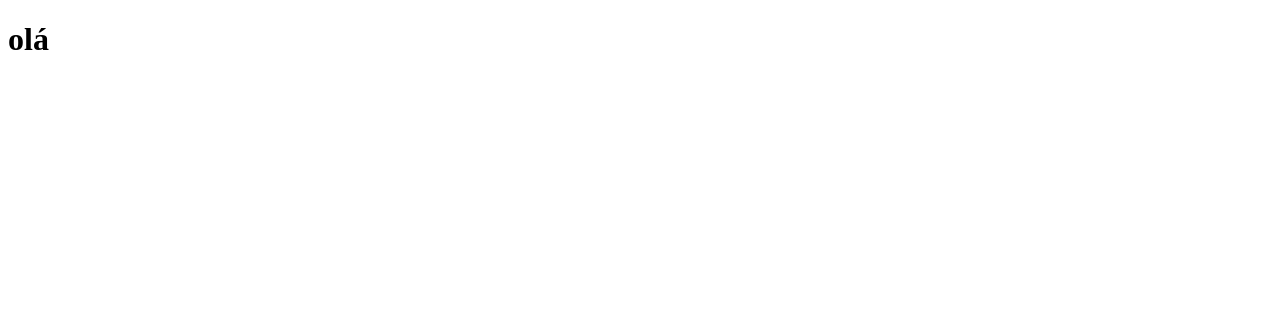
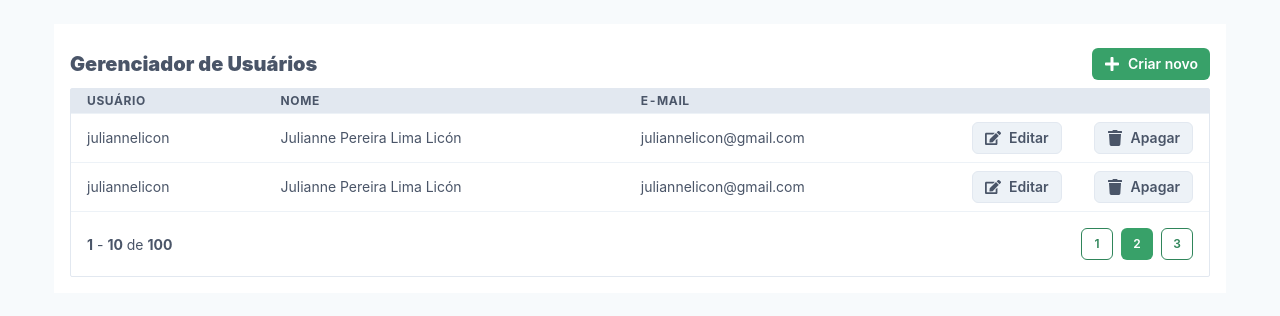
Before and after one commit to juliannelima/crud-nextjs-chakra, a Next.js app: page / in a window 1280 px wide. Shown: the top 316 px of the page. Built offline with nearby package versions, Linux system fonts and the light colour scheme.

Commit message:
Adiciona página listagem de usuários

```diff
--- a/src/pages/_app.tsx
+++ b/src/pages/_app.tsx
@@ -1,6 +1,13 @@
+import { ChakraProvider } from "@chakra-ui/react";
+
+import { theme } from "../styles/theme";
 
 function MyApp({ Component, pageProps }) {
-  return <Component {...pageProps} />
+  return (
+    <ChakraProvider theme={theme}>
+      <Component {...pageProps} />
+    </ChakraProvider>
+  )
 }
 
 export default MyApp
--- a/src/pages/index.tsx
+++ b/src/pages/index.tsx
@@ -1,6 +1,201 @@
+import {
+  Flex,
+  Box,
+  Heading,
+  Text,
+  Table,
+  Thead,
+  Tr,
+  Th,
+  Tbody,
+  Td,
+  Button,
+  IconButton,
+  Icon,
+  Stack,
+  useBreakpointValue
+} from '@chakra-ui/react';
+
+import { FaEdit, FaTrash, FaPlus } from 'react-icons/fa'
 
 export default function Home() {
+  const isLgVerison = useBreakpointValue({
+    base: false,
+    lg: true,
+  });
+
+  const isMdVerison = useBreakpointValue({
+    base: false,
+    md: true,
+  });
+
   return (
-    <h1>olá</h1>
+    <Flex
+      w="100%"
+      maxWidth={1220}
+      mx="auto"
+      px="6"
+      my="6"
+    >
+
+      <Box flex="1" p="4" bg="white">
+        <Flex
+          justify="space-between"
+          align="center"
+          py="2"
+        >
+          <Heading
+            fontSize={["sm", "lg", "xl"]}
+            fontWeight="black"
+            color="gray.600"
+          >
+            Gerenciador de Usuários
+          </Heading>
+          <Button
+            as={useBreakpointValue({ base: IconButton, md: Button })}
+            size="sm"
+            fontSize="sm"
+            colorScheme="green"
+            leftIcon={<Icon as={FaPlus} fontSize="16" />}
+            icon={<Icon as={FaPlus} fontSize="16" />}
+          >
+            Criar novo
+          </Button>
+        </Flex>
+
+        <Box
+          border="1px"
+          borderRadius="sm"
+          borderColor="gray.200"
+        >
+          <Table size="sm">
+            <Thead bg="gray.200">
+              <Tr>
+                <Th>Usuário</Th>
+                {isLgVerison && <Th>Nome</Th>}
+                {isMdVerison && <Th>E-mail</Th>}
+                <Th width="8"></Th>
+                <Th width="8"></Th>
+              </Tr>
+            </Thead>
+            <Tbody>
+              <Tr >
+                <Td>juliannelicon</Td>
+                {isLgVerison && <Td>Julianne Pereira Lima Licón</Td>}
+                {isMdVerison && <Td>juliannelicon@gmail.com</Td>}
+                <Td>
+                  <Button
+                    as={useBreakpointValue({ base: IconButton, md: Button })}
+                    variant="outline"
+                    size="sm"
+                    fontSize="sm"
+                    leftIcon={<Icon as={FaEdit} fontSize="16"/>}
+                    icon={<Icon as={FaEdit} fontSize="16"/>}
+                  >
+                    Editar
+                  </Button>
+                </Td>
+                <Td>
+                  <Button
+                    as={useBreakpointValue({ base: IconButton, md: Button })}
+                    variant="outline"
+                    size="sm"
+                    fontSize="sm"
+                    leftIcon={<Icon as={FaTrash} fontSize="16" />}
+                    icon={<Icon as={FaTrash}
+                    fontSize="16"/>}
+                  >
+                    Apagar
+                  </Button>
+                </Td>
+              </Tr>
+              <Tr >
+                <Td>juliannelicon</Td>
+                {isLgVerison && <Td>Julianne Pereira Lima Licón</Td>}
+                {isMdVerison && <Td>juliannelicon@gmail.com</Td>}
+                <Td>
+                  <Button
+                    as={useBreakpointValue({ base: IconButton, md: Button })}
+                    variant="outline"
+                    size="sm"
+                    fontSize="sm"
+                    leftIcon={<Icon as={FaEdit} fontSize="16"/>}
+                    icon={<Icon as={FaEdit} fontSize="16"/>}
+                  >
+                    Editar
+                  </Button>
+                </Td>
+                <Td>
+                  <Button
+                    as={useBreakpointValue({ base: IconButton, md: Button })}
+                    variant="outline"
+                    size="sm"
+                    fontSize="sm"
+                    leftIcon={<Icon as={FaTrash} fontSize="16" />}
+                    icon={<Icon as={FaTrash}
+                    fontSize="16"/>}
+                  >
+                    Apagar
+                  </Button>
+                </Td>
+              </Tr>
+            </Tbody>
+          </Table>
+
+          <Stack
+            direction={["column", "row"]}
+            my="4"
+            justify="space-between"
+            align="center"
+            spacing="6"
+            px="4"
+          >
+            <Box fontSize="sm">
+              <strong>1</strong> - <strong>10</strong> de <strong>100</strong>
+            </Box>
+            <Stack direction="row" spacing="2">
+              <Button
+                variant="outline"
+                colorScheme="green"
+                size="sm"
+                fontSize="xs"
+                width="4"
+                _hover={{
+                  bg: 'green.300',
+                  color: 'white'
+                }}
+              >
+                1
+              </Button>
+              <Button
+                size="sm"
+                fontSize="xs"
+                width="4"
+                colorScheme="green"
+                _hover={{
+                  bg: 'green.300',
+                  color: 'white'
+                }}
+              >
+                2
+              </Button>
+              <Button
+                variant="outline"
+                colorScheme="green"
+                size="sm"
+                fontSize="xs"
+                width="4"
+                _hover={{
+                  bg: 'green.300',
+                  color: 'white'
+                }}
+              >
+                3
+              </Button>
+            </Stack>
+          </Stack>
+        </Box>
+      </Box>
+    </Flex>
   )
 }
--- /dev/null
+++ b/src/styles/theme.ts
@@ -0,0 +1,17 @@
+import { extendTheme } from '@chakra-ui/react'
+
+export const theme = extendTheme({
+
+  // fonts: {
+  //   heading: 'Roboto',
+  //   body: 'Roboto',
+  // },
+  styles: {
+    global: {
+      body: {
+        bg: 'gray.50',
+        color: 'gray.600'
+      }
+    }
+  }
+})
```
Also changed, not shown: package.json (+6 -1 lines), 1 other file (tests, documents, lock files or other folders).
